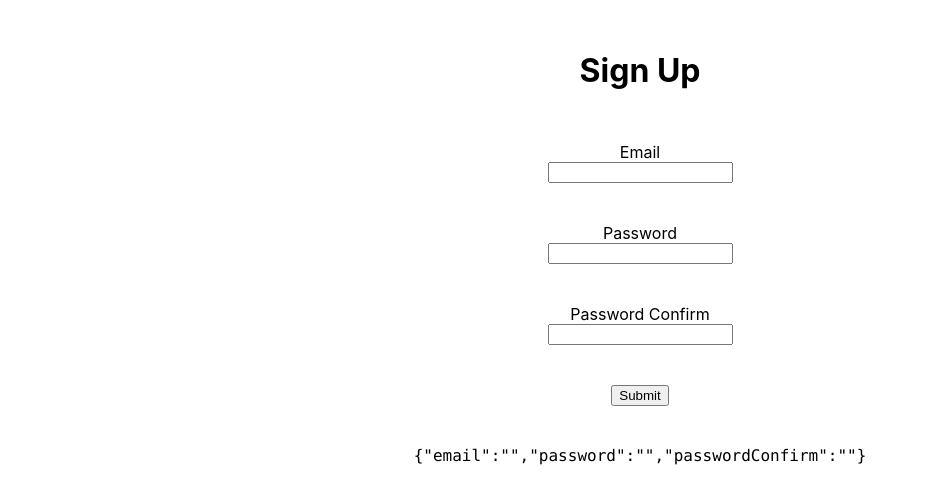
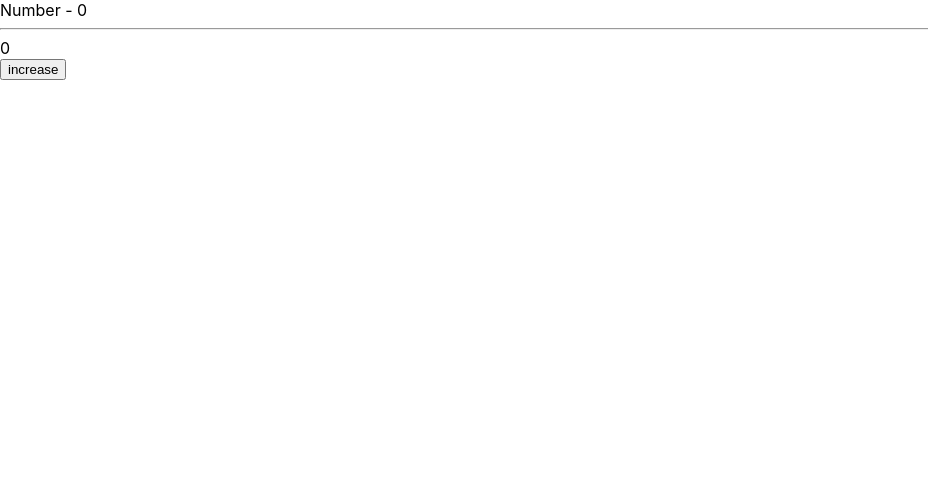
Before and after one commit to zehraikizler/react.js-dersleri, a React (Create React App) app in the folder React.Js/hello-react/: page / in a window 1280 px wide. Shown: the top 504 px of the page, without its empty margins (0-928 px from the left). Built offline with nearby package versions, Linux system fonts and the light colour scheme.

Commit message:
React memo kullanildi.

```diff
--- a/React.Js/hello-react/src/App.js
+++ b/React.Js/hello-react/src/App.js
@@ -1,5 +1,5 @@
 import "./App.css";
-// import {useState} from "react";
+import {useState} from "react";
 // import Header from './Components/ders-01/Header';
 // import Components from './Components/ders-01/Components';
 // import User from "./Components/ders-02/User";
@@ -14,7 +14,8 @@ import "./App.css";
 // import SecondStil from "./Components/ders-05/SecondStil/stil";
 // import Fetching from "./Components/ders-06/Fetching";
 // import FormManagemant from "./Components/ders-07/FormManagemant";
-import SignUp from "./Components/ders-07/SignUp";
+// import SignUp from "./Components/ders-07/SignUp";
+import Header from "./Components/ders-08/Header";
 
 /*const friendsName = [
   {
@@ -37,6 +38,7 @@ import SignUp from "./Components/ders-07/SignUp";
 
 function App() {
   // const [isVisible, setIsVisible] = useState(true);
+  const [number, setNumber] = useState(0);
 
   return (
     <div>
@@ -87,8 +89,15 @@ function App() {
 
       {/* ders-07 */}
 
-      {/* <FormManagemant /> */}
-      <SignUp />
+      {/* <FormManagemant />
+          <SignUp /> */}
+
+      {/* ders-08 */}
+
+      <Header number={number < 5 ? 0 : number} /> <hr />
+      <div>{number}</div>
+       <button onClick={() => setNumber(number + 1)} >increase</button>
+
     </div>
   );
 }
--- /dev/null
+++ b/React.Js/hello-react/src/Components/ders-08/Header.js
@@ -0,0 +1,14 @@
+import React from "react";
+
+function Header({number}) {
+
+    console.log("header component re-rendered")
+
+    return (
+        <div>
+            <div>Number - {number} </div>
+        </div>
+    );
+}
+
+export default React.memo(Header);
```
